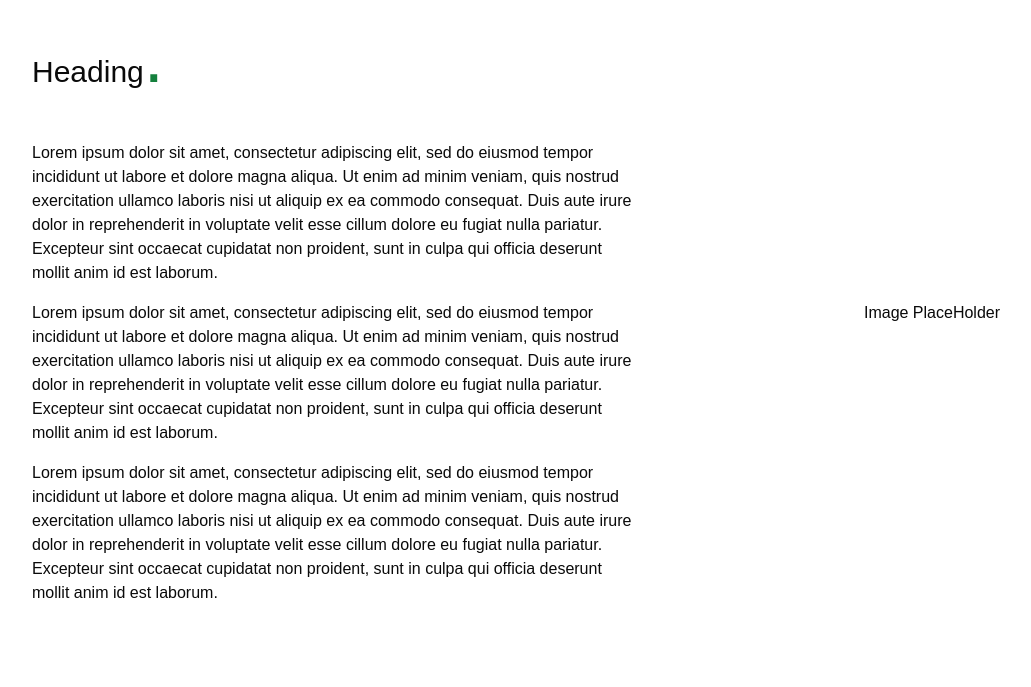
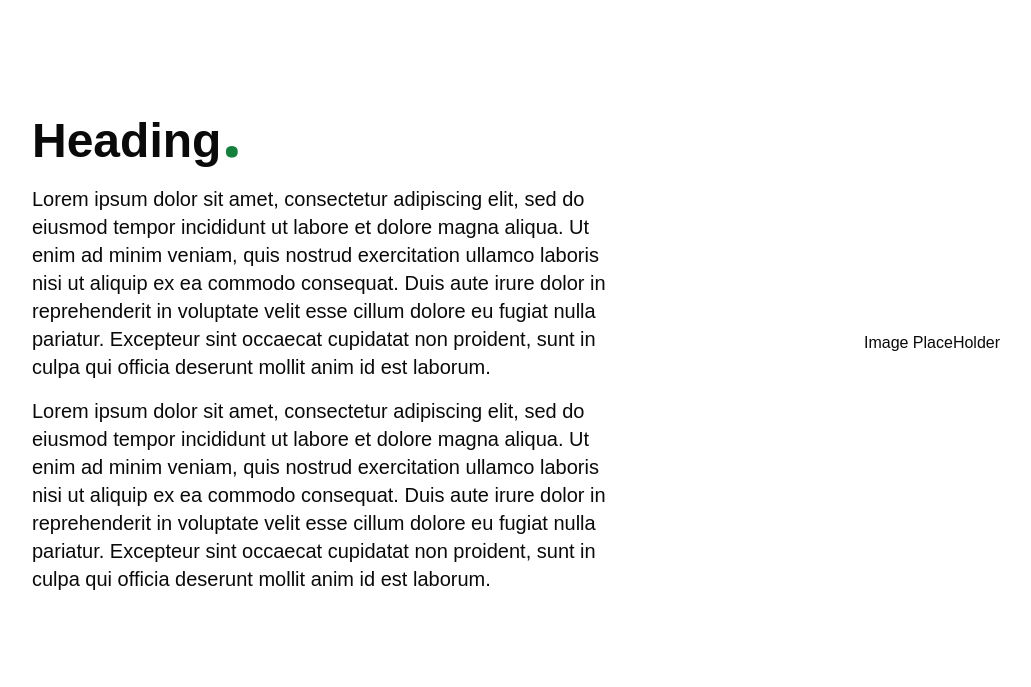
Before and after one commit to adamsulemanji/PersonalWebsite, a Next.js app in the folder frontend/: page / in a window 1280 px wide. Shown: the part 1933-2620 px from the top of the page, without its empty margins (8-1039 px from the left). Built offline with nearby package versions, Linux system fonts and the light colour scheme.

Commit message:
Update Home component layout; add about me section and improve scroll behavior in NavBar

```diff
--- a/frontend/src/app/page.tsx
+++ b/frontend/src/app/page.tsx
@@ -18,7 +18,6 @@ export default function Home() {
       <NavBar />
       <main className="flex flex-col gap-8 row-start-2 items-center sm:items-center w-full max-w-[1200px]">
         <section
-          id="section-about"
           className={`text-6xl text-center relative one group transform transition-all duration-3000 ease-out ${
             isVisible
               ? "translate-x-0 opacity-100"
@@ -43,6 +42,12 @@ export default function Home() {
           This website is still under construction. Check back soon for updates
           !
         </section>
+        <div className="text-xl mt-3 leading-loose line-wrapped">
+          I am an aspiring <b className="accent">Developer</b> and{" "}
+          <b className="accent">Creator</b> looking to make a positive impact
+          through technology. My interest lies in building creating solutions
+          that help me and others in their lives.
+        </div>
         <section
           id="section-fun"
           className={`w-full overflow-hidden ${styles.marqueeContainer} transition-opacity duration-500 mt-5`}
@@ -56,12 +61,6 @@ export default function Home() {
             <span className="mx-4">
               I am trying to use AI as little as possible to build this!
             </span>
-          </div>
-          <div className="text-xl mt-3 leading-loose line-wrapped">
-            I am an aspiring <b className="accent">Developer</b> and{" "}
-            <b className="accent">Creator</b> looking to make a positive impact
-            through technology. My interest lies in building creating solutions
-            that help me and others in their lives.
           </div>
         </section>
         <section className="grid grid-cols-2 w-full mt-32">
@@ -88,10 +87,10 @@ export default function Home() {
           <div className="w-full max-w-[1200px]">
             <div className="flex flex-col gap-4 items-center"></div>
             <div className="grid grid-cols-2 w-full">
-              <div className="items-center justify-center">
+              <div className="items-center justify-center text-xl">
                 <div>
-                  <p className="mb-12 text-3xl">
-                    Heading<span className="accent text-7xl">.</span>
+                  <p className="mb-5 text-5xl font-bold">
+                    Heading<span className="accent text-7xl font-serif">.</span>
                   </p>
                   Lorem ipsum dolor sit amet, consectetur adipiscing elit, sed
                   do eiusmod tempor incididunt ut labore et dolore magna aliqua.
@@ -111,16 +110,6 @@ export default function Home() {
                   dolore eu fugiat nulla pariatur. Excepteur sint occaecat
                   cupidatat non proident, sunt in culpa qui officia deserunt
                   mollit anim id est laborum.{" "}
-                </div>
-                <div className="mt-4">
-                  Lorem ipsum dolor sit amet, consectetur adipiscing elit, sed
-                  do eiusmod tempor incididunt ut labore et dolore magna aliqua.
-                  Ut enim ad minim veniam, quis nostrud exercitation ullamco
-                  laboris nisi ut aliquip ex ea commodo consequat. Duis aute
-                  irure dolor in reprehenderit in voluptate velit esse cillum
-                  dolore eu fugiat nulla pariatur. Excepteur sint occaecat
-                  cupidatat non proident, sunt in culpa qui officia deserunt
-                  mollit anim id est laborum.
                 </div>
               </div>
               <div className="flex items-center justify-center">
@@ -204,7 +193,9 @@ export default function Home() {
           </div>
         </section>
       </main>
-      <Footer />
+      <section id="section-contact">
+        <Footer />
+      </section>
     </div>
   );
 }
--- a/frontend/src/components/NavBar.tsx
+++ b/frontend/src/components/NavBar.tsx
@@ -64,7 +64,11 @@ export default function Navbar() {
   const handleScroll = (id: string) => {
     const element = document.getElementById(id);
     if (element) {
-      element.scrollIntoView({ behavior: "smooth" });
+      const offset = 500 + window.innerHeight / 2 - element.clientHeight / 2;
+      window.scrollTo({
+        top: element.offsetTop - offset,
+        behavior: "smooth",
+      });
     }
   };
 
```
